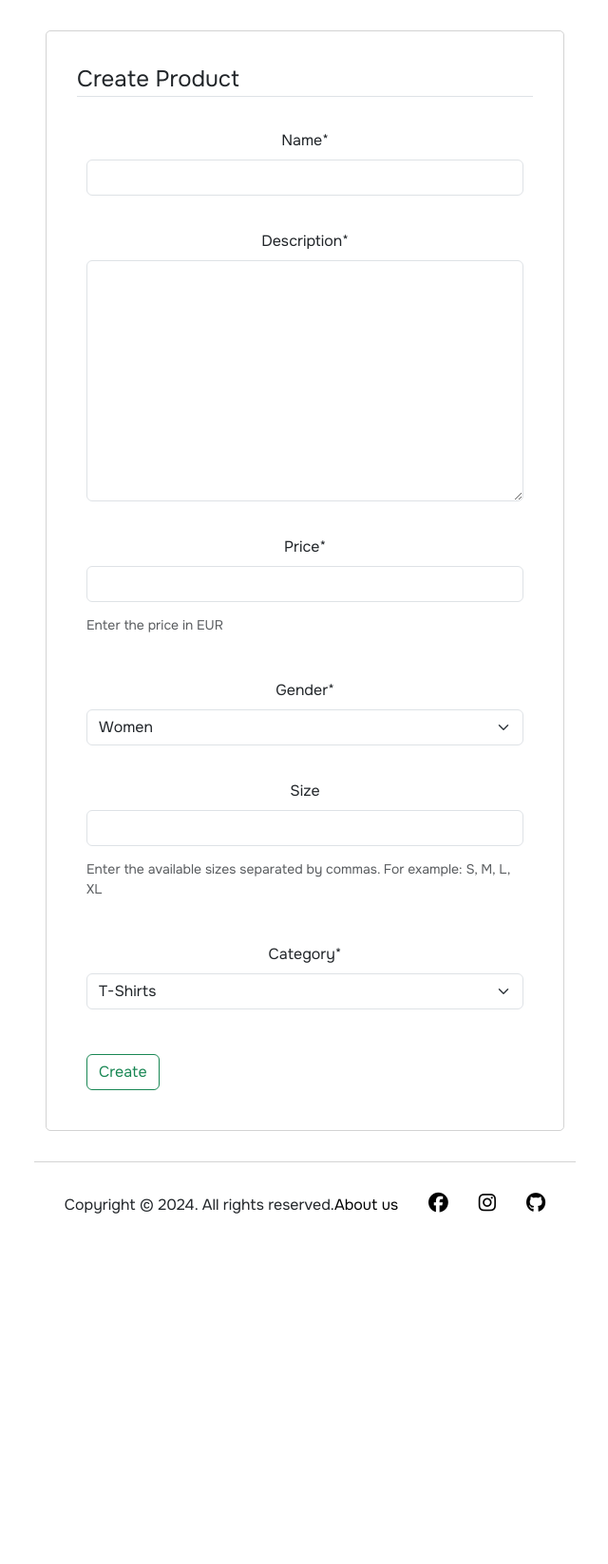
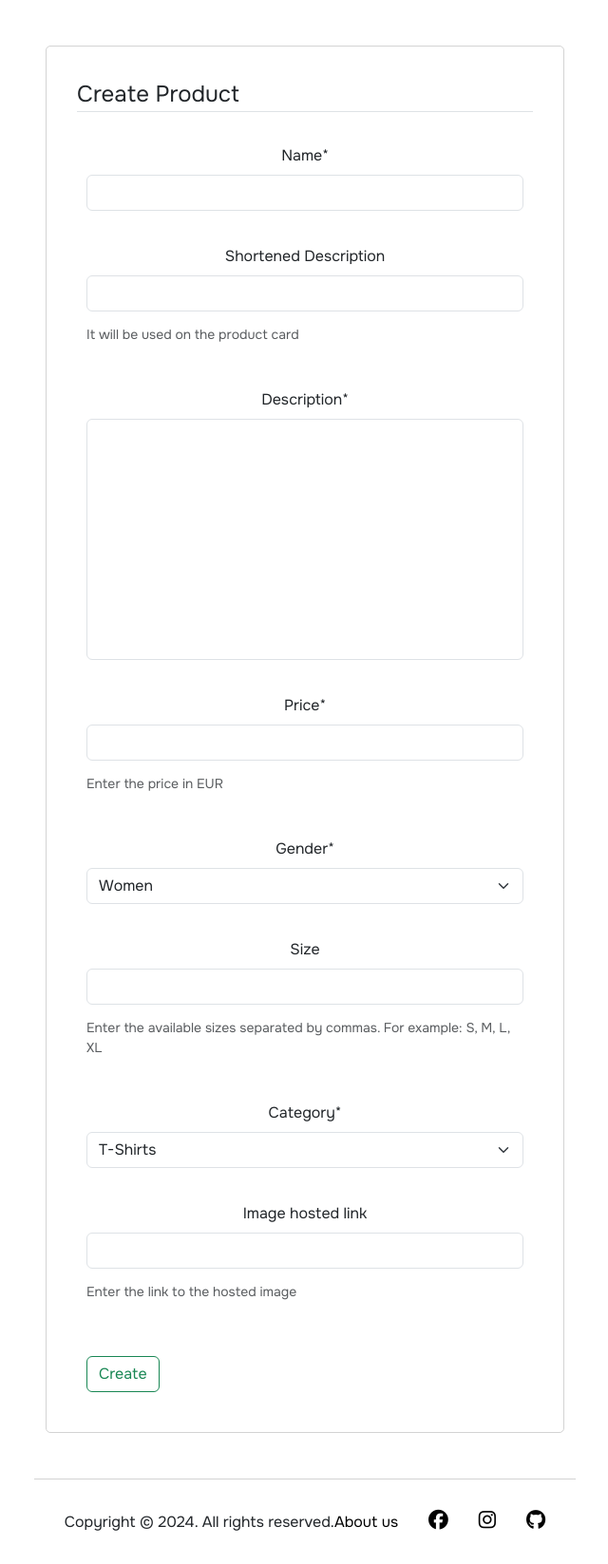
Before and after one commit to mgordilov/ecommerce, a Django app: page /create-product/ in a window 1280 px wide. Shown: the part 116-1763 px from the top of the page at 95% size, without its empty margins (319-959 px from the left). Before the commit the page ends 1394 px from the top, so only its background shows below. Run offline with Django 5.2, Linux system fonts and the light colour scheme; some libraries are stand-ins or nearby versions.

Commit message:
Adjustments and improvements

```diff
--- a/ecommerce_app/forms.py
+++ b/ecommerce_app/forms.py
@@ -4,16 +4,20 @@ from django import forms
 class ProductCreateForm (forms.ModelForm):
     class Meta:
         model = models.Product
-        fields = ['name', 'description', 'price', 'gender', 'size', 'category']
+        fields = ['name', 'shortened_description', 'description', 'price', 'gender', 'size', 'category', 'image']
         labels = {
             'name': 'Name',
+            'shortened_description': 'Shortened Description',
             'description': 'Description',
             'price': 'Price',
             'gender': 'Gender',
             'size': 'Size',
-            'category': 'Category'
+            'category': 'Category',
+            'image': 'Image hosted link',
         }
         help_texts = {
             'size': 'Enter the available sizes separated by commas. For example: S, M, L, XL',
             'price': 'Enter the price in EUR',
+            'shortened_description': 'It will be used on the product card',
+            'image': 'Enter the link to the hosted image',
         }
--- a/ecommerce_app/models.py
+++ b/ecommerce_app/models.py
@@ -32,7 +32,7 @@ class Product(models.Model):
         (ACCESSORIES, 'Accessories'),
     ]
     category = models.CharField(max_length=200, choices=CATEGORY_CHOICES, default=TSHIRTS)
-    image = models.ImageField(upload_to='products/', blank=True, null=True)
+    image = models.CharField(max_length=500, blank=True, null=True)
     business = models.ForeignKey(Business, on_delete=models.CASCADE, blank=True, null=True)
     created_at = models.DateTimeField(auto_now_add=True)
     updated_at = models.DateTimeField(auto_now=True)
--- a/ecommerce_app/static/ecommerce_app/css/style.css
+++ b/ecommerce_app/static/ecommerce_app/css/style.css
@@ -14,6 +14,10 @@
 
 body {
     padding: 0!important;
+}
+
+textarea {
+    resize: none!important;
 }
 
 :is(header, footer, .profile_menu) a {
@@ -83,7 +87,12 @@ header {
 /************** PAGE CONTENT **************/
 
 .page_content {
-    padding: 2rem;
+    padding: 3rem 10rem;
+}
+
+.page_content a {
+    text-decoration: none;
+    color: black;
 }
 
 
@@ -203,6 +212,11 @@ header {
     background-position: bottom;
 }
 
+.wishlistIcon {
+    color: red;
+}
+
+
 
 /************** CART PAGE **************/
 
--- a/ecommerce_app/static/ecommerce_app/js/script.js
+++ b/ecommerce_app/static/ecommerce_app/js/script.js
@@ -33,3 +33,21 @@ document.addEventListener('DOMContentLoaded', () => {
     const kidsButton = document.getElementById('kidsButton');
     toggleButtonVisibility(kidsProducts, kidsButton);
 });
+
+document.addEventListener('DOMContentLoaded', () => {
+
+    function toggleWishlistIcon(regularIcon) {
+        regularIcon.addEventListener('mouseover', () => {
+            regularIcon.classList.remove('fa-regular');
+            regularIcon.classList.add('fa-solid');
+        });
+        regularIcon.addEventListener('mouseout', () => {
+            regularIcon.classList.remove('fa-solid');
+            regularIcon.classList.add('fa-regular');
+        });
+    }
+
+    const regularWishlistIcon = document.getElementById('regularWishlistIcon');
+
+    toggleWishlistIcon(regularWishlistIcon);
+})
--- a/ecommerce_app/templates/ecommerce_app/base.html
+++ b/ecommerce_app/templates/ecommerce_app/base.html
@@ -14,6 +14,7 @@
     {% block head %}
 
     {% endblock %}
+
 </head>
 <body onload="activeTab()">
     <header>
@@ -50,10 +51,12 @@
         </div>
     </footer>
 
-    <script src="{% static 'ecommerce_app/js/script.js' %}"></script>
-
     <script src="https://kit.fontawesome.com/62b05945c2.js" crossorigin="anonymous"></script>
 
     <script src="https://cdn.jsdelivr.net/npm/bootstrap@5.3.2/dist/js/bootstrap.bundle.min.js" integrity="sha384-C6RzsynM9kWDrMNeT87bh95OGNyZPhcTNXj1NW7RuBCsyN/o0jlpcV8Qyq46cDfL" crossorigin="anonymous"></script>
+
+    <script src="https://ajax.googleapis.com/ajax/libs/jquery/3.5.1/jquery.min.js"></script>
+
+    <script src="{% static 'ecommerce_app/js/script.js' %}"></script>
 </body>
 </html>
--- a/ecommerce_app/views.py
+++ b/ecommerce_app/views.py
@@ -120,7 +120,7 @@ def AddToWishlist(request, pk):
     else:
         request.user.userprofile.wishlist.add(product)
         messages.info(request, 'Product added to your wishlist')
-    return redirect('home')
+    return redirect('products')
 
 def AddToCart(request, pk):
     product = get_object_or_404(models.Product, pk=pk)
@@ -139,7 +139,7 @@ def productCreate(request):
             product = form.save(commit=False)
             product.business = request.user.userprofile.business
             product.save()
-            return redirect('home')
+            return redirect('products')
     else:
         form = forms.ProductCreateForm()
     return render(request, 'ecommerce_app/create_product.html', {'form': form})
```
Also changed, not shown: ecommerce_app/templates/ecommerce_app/products.html (+7 -2 lines), ecommerce_app/migrations/0012_alter_product_image.py (added).
